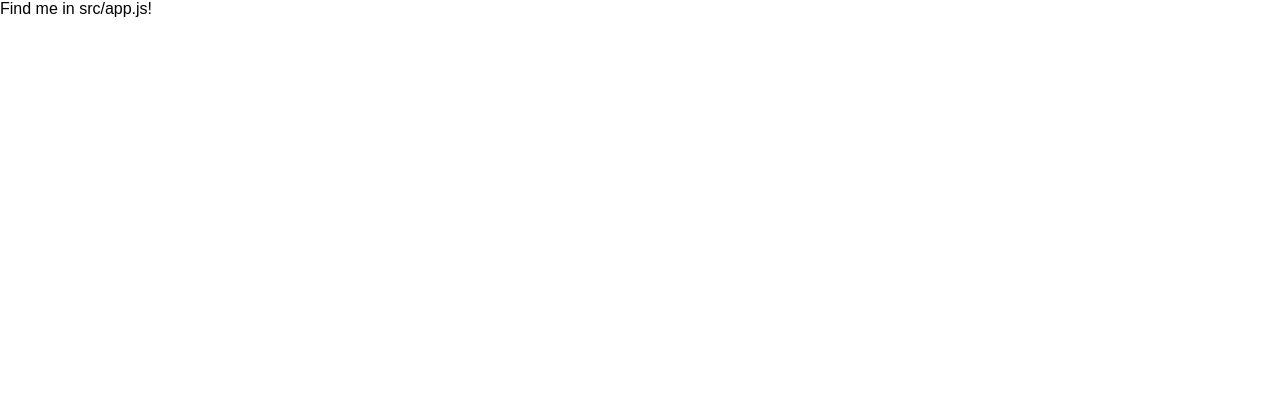
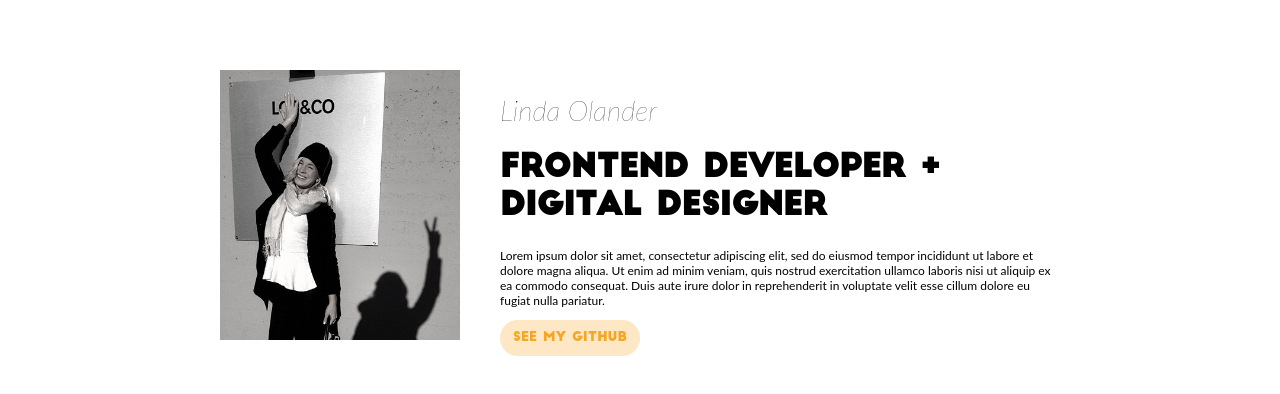
Before and after one commit to LindaOlander/portfolio, a React app: page / in a window 1280 px wide. Built offline with nearby package versions, Linux system fonts and the light colour scheme.

Commit message:
Map stucture + AboutBox, Button component

```diff
--- /dev/null
+++ b/src/components/AboutBox/AboutBox.js
@@ -0,0 +1,24 @@
+import React from "react"
+import GithubButton from "../Buttons/GithubButton"
+
+class AboutBox extends React.Component {
+
+  render() {
+    return (
+      <div className="aboutBox">
+        <div className="aboutBoxImage">
+          <img src="./images/linda.jpg" />
+        </div>
+        <div className="aboutBoxText">
+          <h2>Linda Olander</h2>
+          <h1>FrontEnd Developer + Digital Designer</h1>
+          <p>Lorem ipsum dolor sit amet, consectetur adipiscing elit, sed do eiusmod tempor incididunt ut labore et dolore magna aliqua. Ut enim ad minim veniam, quis nostrud exercitation ullamco laboris nisi ut aliquip ex ea commodo consequat. Duis aute irure dolor in reprehenderit in voluptate velit esse cillum dolore eu fugiat nulla pariatur. </p>
+          <GithubButton />
+        </div>
+      </div>
+    )
+  }
+
+}
+
+export default AboutBox
--- /dev/null
+++ b/src/components/Buttons/GithubButton.js
@@ -0,0 +1,15 @@
+import React from "react"
+
+class GithubButton extends React.Component {
+
+  render() {
+    return (
+
+      <button>See my Github</button>
+
+    )
+  }
+
+}
+
+export default GithubButton
--- /dev/null
+++ b/src/components/Buttons/ReadMoreButton.js
@@ -0,0 +1,15 @@
+import React from "react"
+
+class ReadMoreButton extends React.Component {
+
+  render() {
+    return (
+
+      <button>Read More</button>
+
+    )
+  }
+
+}
+
+export default ReadMoreButton
--- a/src/components/app.js
+++ b/src/components/Project.js
@@ -1,6 +1,6 @@
 import React from "react"
 
-class App extends React.Component {
+class Project extends React.Component {
 
   render() {
     return (
@@ -12,4 +12,4 @@ class App extends React.Component {
 
 }
 
-export default App
+export default Project
--- /dev/null
+++ b/src/components/StartPage.js
@@ -0,0 +1,17 @@
+import React from "react"
+import ReadMoreButton from "./Buttons/ReadMoreButton"
+import AboutBox from "./AboutBox/AboutBox"
+
+class StartPage extends React.Component {
+
+  render() {
+    return (
+      <div className="startPageContainer">
+        <AboutBox />
+      </div>
+    )
+  }
+
+}
+
+export default StartPage
--- a/src/index.css
+++ b/src/index.css
@@ -1,5 +1,71 @@
+@font-face {
+  font-family: BigJohn;
+  src: url(/fonts/BIGJOHN.otf);
+}
+
+@import url('https://fonts.googleapis.com/css?family=Lato');
+
 body {
-  margin: 0;
+  margin: 50px 200px;
   padding: 0;
   font-family: sans-serif;
 }
+
+h1 {
+  font-family: BigJohn;
+  font-size: 32px;
+  text-transform: uppercase;
+}
+
+h2 {
+  font-family: 'Lato', sans-serif;
+  font-size: 28px;
+  font-weight: 100;
+  font-style: italic;
+}
+
+p {
+  font-family: 'Lato', sans-serif;
+  font-size: 12px;
+}
+
+button {
+  background-color: #FDE7C4;
+  border-radius: 40px;
+  border: none;
+  color: #F5A623;
+  font-family: BigJohn;
+  padding: 10px 0;
+  outline: none;
+  text-transform: uppercase;
+  width: 140px;
+}
+
+button:hover {
+  background-color: #F5A623;
+  color: #FDE7C4;
+}
+
+.aboutBox {
+  display: flex;
+  flex-direction: row;
+  /* padding: 20px; */
+  width: 100%;
+}
+
+.aboutBoxImage {
+  width: 30%;
+  height: 250px;
+  overflow: hidden;
+  padding: 20px;
+}
+
+.aboutBoxText {
+  width: 70%;
+  padding: 20px;
+}
+
+.aboutBoxImage img {
+  width: 100%;
+  height: auto;
+}
--- a/src/index.js
+++ b/src/index.js
@@ -1,6 +1,7 @@
 import React from "react"
 import ReactDOM from "react-dom"
-import App from "./components/app"
+import StartPage from "./components/StartPage"
+import Project from "./components/Project"
 import "./index.css"
 
-ReactDOM.render(<App />, document.getElementById("root"))
+ReactDOM.render(<StartPage />, document.getElementById("root"))
```
Also changed, not shown: src/components/Buttons/CodeButton.js (added, +15 -0 lines), src/components/Buttons/LinkedInButton.js (added, +15 -0 lines), src/components/Buttons/LiveButton.js (added, +15 -0 lines), public/fonts/BIGJOHN.otf (added), public/fonts/Slim Joe.otf (added), public/images/linda.jpg (added), public/images/person.jpg (added), 1 other file.
